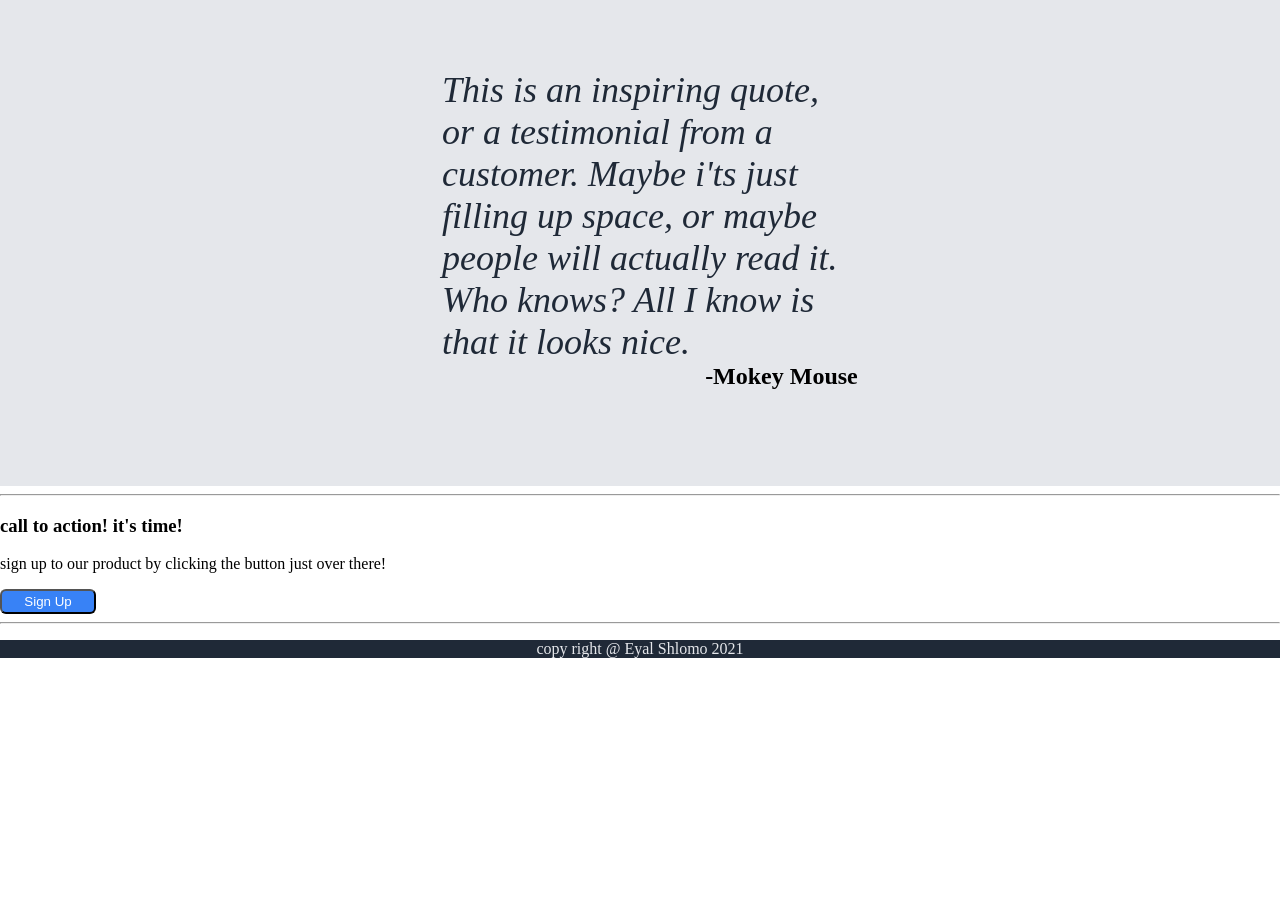
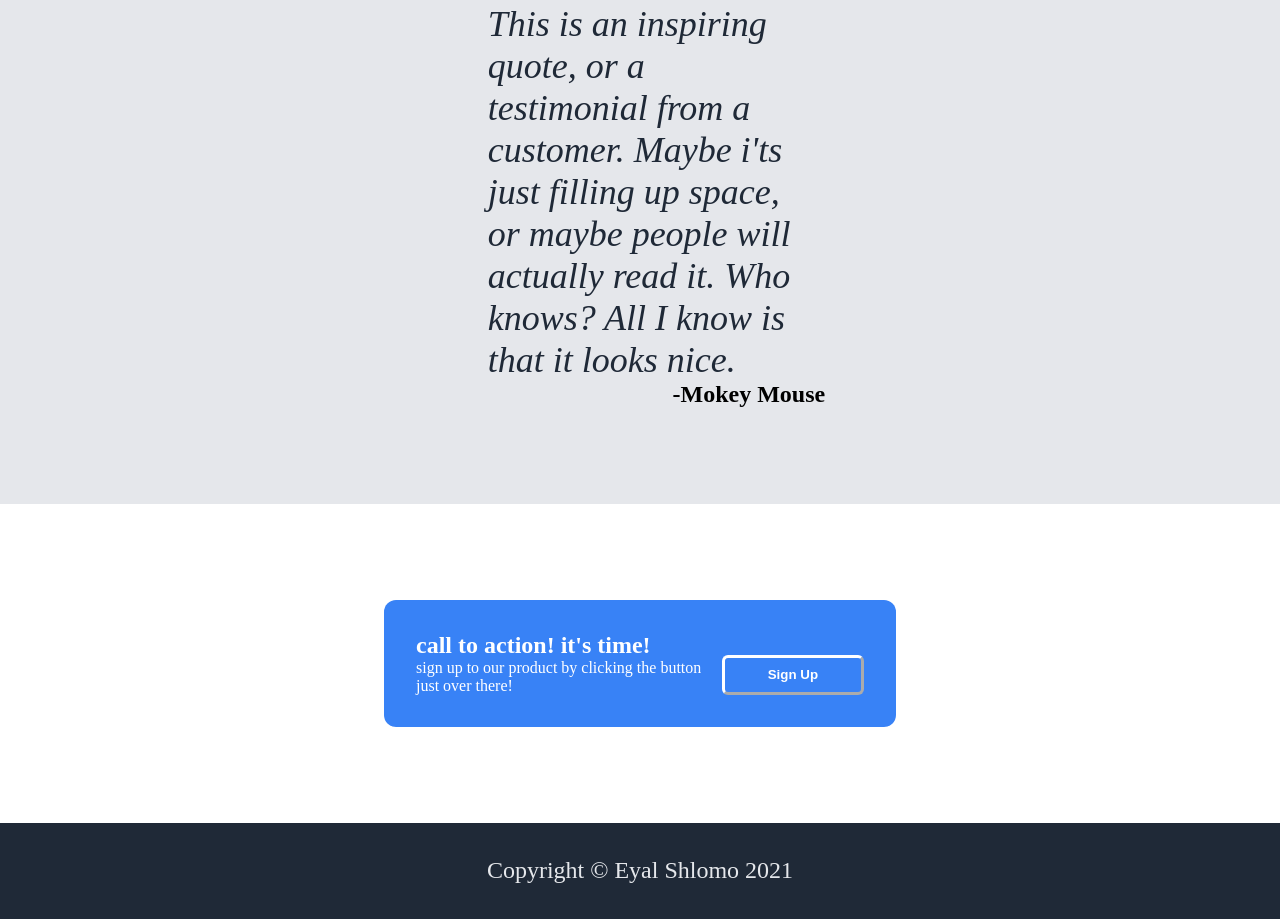
Before and after one commit to CrypoNoob/Landing-Page, a plain HTML site: page index.html in a window 1280 px wide. Shown: the part 1053-1972 px from the top of the page. Before the commit the page ends 1727 px from the top, so only its background shows below. Drawn offline with Linux system fonts and the light colour scheme.

Commit message:
Finished it!

```diff
--- a/index.html
+++ b/index.html
@@ -25,9 +25,7 @@
             that goes under the main title,
             it's smaller font and the color
             is lower contrast</p>
-        <div class="sign-up">
-          <button>Sign up</button>
-        </div>
+          <button class="hero-margin">Sign up</button>
         </div>
         <div class="hero-right">
         <p>this is a placeholder for an image</p>
@@ -69,18 +67,16 @@
         <div class="side-quest"><strong>-Mokey Mouse</strong></div>
       </div>
       </div>
-      <hr>
-      <div class="four-four">
-        <h3>call to action! it's time!</h3>
-      <p>sign up to our product by clicking the button just over there!</p>
-      <div class="sign-up">
-        <button>Sign Up</button>
+      <div class="action">
+        <div class="do-it">
+        <h3 class="no-margin">call to action! it's time!</h3>
+      <p class="no-margin">sign up to our product by clicking the button just over there!</p>
       </div>
-    <hr>
+        <button class="last-call"><strong>Sign Up</strong></button>
+      </div>
     <div class="footer">
-      <p>copy right @ Eyal Shlomo 2021</p>
+      <p>Copyright © Eyal Shlomo 2021</p>
     </div>
-  </div>
   </div>
 </body>
 </html>
--- a/style.css
+++ b/style.css
@@ -2,9 +2,6 @@ body{
   margin: 0;
   padding: 0;
 }
-/**{
-  border:1px solid red;
-}*/
 .logo{
   font-size: 24px;
   color: #F9FAF8;
@@ -35,7 +32,9 @@ body{
   background-color:#6a6b6d;
   color: white;
 }
-
+.hero-margin{
+  margin-top: 15px;
+}
 .hero-left,.hero-right{
   flex:1;
 }
@@ -65,8 +64,8 @@ a:link,a:visited{
 button{
   background-color: #3882f6;
   color: white;
-  height: 25px;
-  width: 96px;
+  width: 175px;
+  height: 40px;
   border-radius: 6px;
 }
 h2{
@@ -100,7 +99,7 @@ figcaption.caption{
   margin-right: 25%;
   width:50%;
   height: auto;
-  padding-top: 96px;
+  padding-top: 0px;
   padding-bottom: 96px;
 }
 .random-info,.smort{
@@ -110,8 +109,8 @@ figcaption.caption{
     margin-top: 0;
     margin-bottom: 0;
     padding: 0;
-    margin-left: 24%;
-    margin-right: 24%;}
+    margin-left: 30%;
+    margin-right: 30%;}
 
 figure{
   display: block;
@@ -136,3 +135,34 @@ blockquote.quote{
   text-align: left;
   margin-left:50%;
 }
+.action{
+  background-color:#3882f6;
+  color:white;
+  margin:96px 30%;
+  border-radius: 12px;
+  padding:32px;
+  display: flex;
+  justify-content: space-between;
+}
+h3{
+  font-size: 24px;
+}
+.no-margin{
+  margin-top: 0;
+  margin-bottom: 0;
+}
+.last-call{
+  width: 175px;
+  height: 40px;
+  border-color: white;
+  align-self: flex-end;
+  border-width: 3px;
+}
+.footer{
+  height: 60px;
+  display: flex;
+  justify-content: center;
+  align-items: center;
+  font-size: 24px;
+  padding:18px;
+}
```
